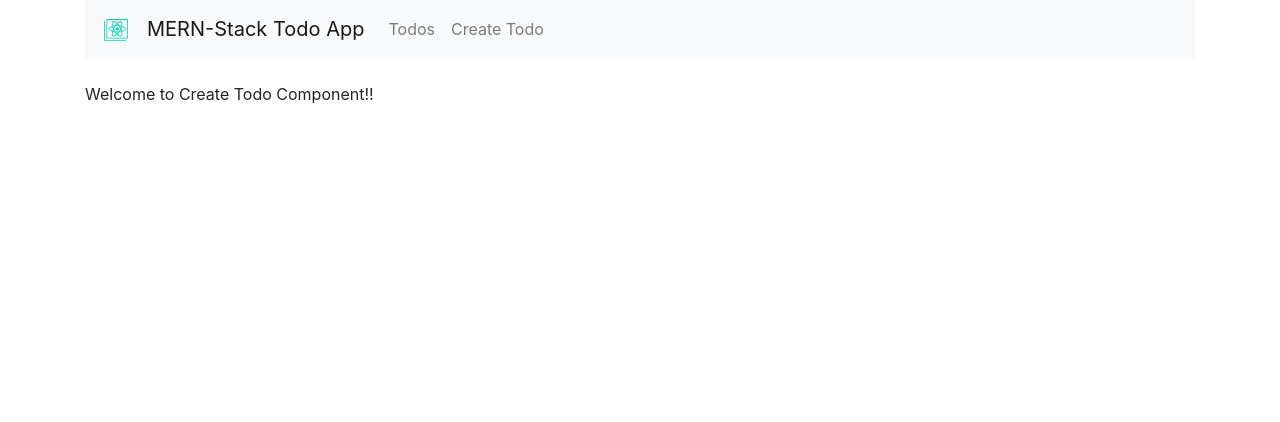
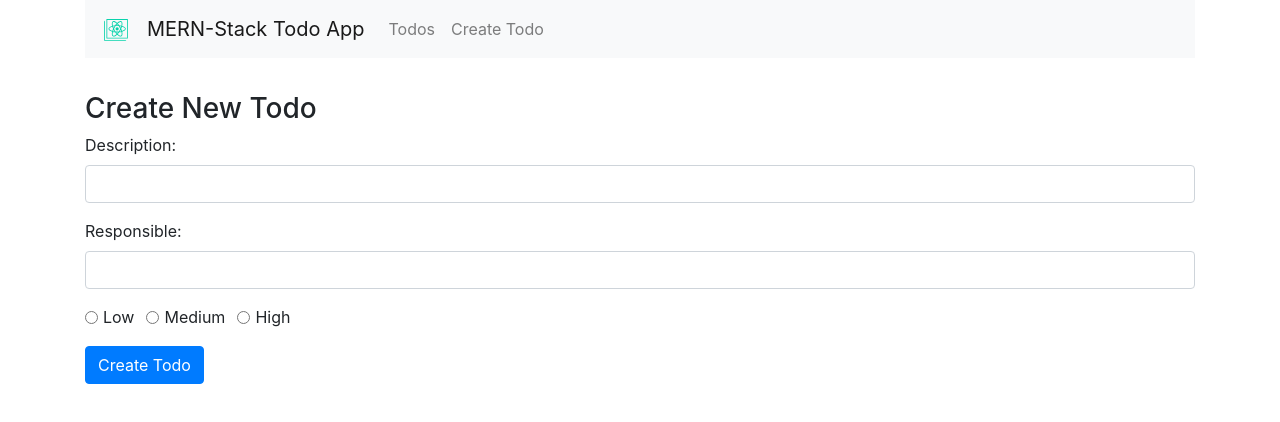
Before and after one commit to JQueimado/TestReactServer, a React (Create React App) app in the folder Mongodb-Test/mern-example/: page /create in a window 1280 px wide. Shown: the top 422 px of the page. Built offline with nearby package versions, Linux system fonts and the light colour scheme.

Commit message:
Implement CreateTodo component

```diff
--- a/Mongodb-Test/mern-example/src/App.js
+++ b/Mongodb-Test/mern-example/src/App.js
@@ -18,11 +18,7 @@
     <Router>
       <div className="container">
         <nav className="navbar navbar-expand-lg navbar-light bg-light">
-          <a
-            class="navbar-brand"
-            href="https://codingthesmartway.com"
-            target="_blank"
-          >
+          <a class="navbar-brand" href="#" target="_blank">
             <img
               src={logo}
               width="30"
--- a/Mongodb-Test/mern-example/src/Components/createTodo.jsx
+++ b/Mongodb-Test/mern-example/src/Components/createTodo.jsx
@@ -1,10 +1,127 @@
 import React, { Component } from "react";
 
 export default class CreateTodo extends Component {
+  constructor(props) {
+    super(props);
+
+    this.state = {
+      todo_description: "",
+      todo_responsible: "",
+      todo_priority: "",
+      todo_completed: false
+    };
+
+    //Binding methods to the constructor
+    this.onChangeTodoDescription = this.onChangeTodoDescription.bind(this);
+    this.onChangeTodoResponsible = this.onChangeTodoResponsible.bind(this);
+    this.onChangeTodoPriority = this.onChangeTodoPriority.bind(this);
+    this.onSubmit = this.onSubmit.bind(this);
+  }
+
+  onChangeTodoDescription(e) {
+    this.setState({
+      todo_description: e.target.value
+    });
+  }
+
+  onChangeTodoResponsible(e) {
+    this.setState({
+      todo_responsible: e.target.value
+    });
+  }
+
+  onChangeTodoPriority(e) {
+    this.setState({
+      todo_priority: e.target.value
+    });
+  }
+
+  onSubmit(e) {
+    e.preventDefault();
+
+    console.log(`Form submitted:`);
+    console.log(`Todo Description: ${this.state.todo_description}`);
+    console.log(`Todo Responsible: ${this.state.todo_responsible}`);
+    console.log(`Todo Priority: ${this.state.todo_priority}`);
+
+    this.setState({
+      todo_description: "",
+      todo_responsible: "",
+      todo_priority: "",
+      todo_completed: false
+    });
+  }
+
   render() {
     return (
-      <div>
-        <p>Welcome to Create Todo Component!!</p>
+      <div style={{ marginTop: 10 }}>
+        <h3>Create New Todo</h3>
+        <form onSubmit={this.onSubmit}>
+          <div className="form-group">
+            <label>Description: </label>
+            <input
+              type="text"
+              className="form-control"
+              value={this.state.todo_description}
+              onChange={this.onChangeTodoDescription}
+            />
+          </div>
+          <div className="form-group">
+            <label>Responsible: </label>
+            <input
+              type="text"
+              className="form-control"
+              value={this.state.todo_responsible}
+              onChange={this.onChangeTodoResponsible}
+            />
+          </div>
+          <div className="form-group">
+            <div className="form-check form-check-inline">
+              <input
+                className="form-check-input"
+                type="radio"
+                name="priorityOptions"
+                id="priorityLow"
+                value="Low"
+                checked={this.state.todo_priority === "Low"}
+                onChange={this.onChangeTodoPriority}
+              />
+              <label className="form-check-label">Low</label>
+            </div>
+            <div className="form-check form-check-inline">
+              <input
+                className="form-check-input"
+                type="radio"
+                name="priorityOptions"
+                id="priorityMedium"
+                value="Medium"
+                checked={this.state.todo_priority === "Medium"}
+                onChange={this.onChangeTodoPriority}
+              />
+              <label className="form-check-label">Medium</label>
+            </div>
+            <div className="form-check form-check-inline">
+              <input
+                className="form-check-input"
+                type="radio"
+                name="priorityOptions"
+                id="priorityHigh"
+                value="High"
+                checked={this.state.todo_priority === "High"}
+                onChange={this.onChangeTodoPriority}
+              />
+              <label className="form-check-label">High</label>
+            </div>
+          </div>
+
+          <div className="form-group">
+            <input
+              type="submit"
+              value="Create Todo"
+              className="btn btn-primary"
+            />
+          </div>
+        </form>
       </div>
     );
   }
```
